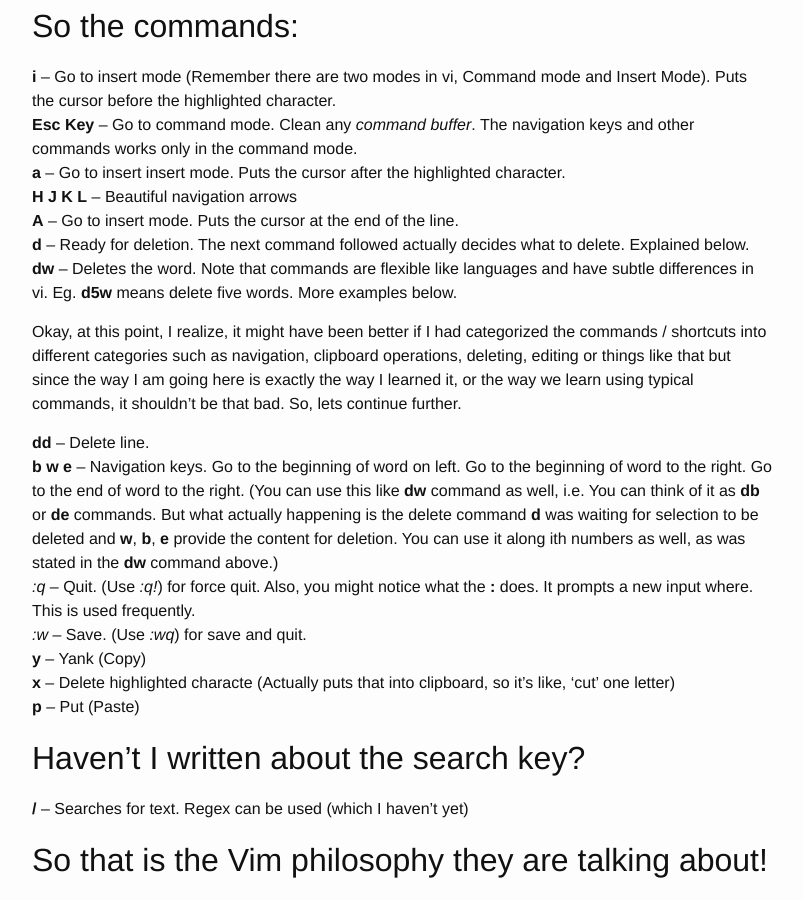
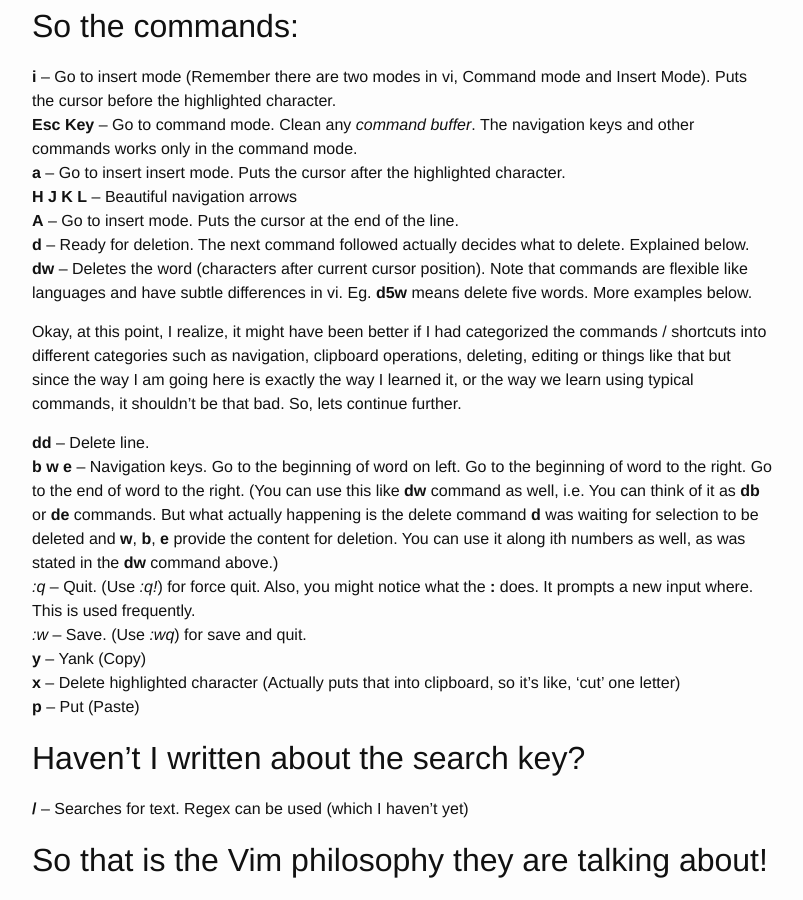
Before and after one commit to scimad/scimad.github.io, a Jekyll site: the page built from _posts/2019-08-27-the-vi-editor.markdown, in a window 1280 px wide and 900 px high, scrolled down 579 px. Shown: the whole window, without its empty margins (238-1041 px from the left). Built offline with Jekyll 4.4.1, drawn with Linux system fonts in a browser that asks for light colours.

Commit message:
Minor spelling fix | Improve explanation of command | Thanks @sarmilaupadhyaya

```diff
--- a/_posts/2019-08-27-the-vi-editor.markdown
+++ b/_posts/2019-08-27-the-vi-editor.markdown
@@ -17,7 +17,7 @@
 **H J K L** -- Beautiful navigation arrows
 **A**       -- Go to insert mode. Puts the cursor at the end of the line.
 **d**       -- Ready for deletion. The next command followed actually decides what to delete. Explained below.
-**dw**      -- Deletes the word. Note that commands are flexible like languages and have subtle differences in vi. Eg. **d5w** means delete five words. More examples below.
+**dw**      -- Deletes the word (characters after current cursor position). Note that commands are flexible like languages and have subtle differences in vi. Eg. **d5w** means delete five words. More examples below.
 
 Okay, at this point, I realize, it might have been better if I had categorized the commands / shortcuts into different categories such as navigation, clipboard operations, deleting, editing or things like that but since the way I am going here is exactly the way I learned it, or the way we learn using typical commands, it shouldn't be that bad. So, lets continue further.
 
@@ -26,7 +26,7 @@
 *:q*        -- Quit. (Use *:q!*) for force quit. Also, you might notice what the **:** does. It prompts a new input where. This is used frequently.
 *:w*        -- Save. (Use *:wq*) for save and quit.
 **y**        -- Yank (Copy)
-**x**        -- Delete highlighted characte (Actually puts that into clipboard, so it's like, 'cut' one letter)
+**x**        -- Delete highlighted character (Actually puts that into clipboard, so it's like, 'cut' one letter)
 **p**        -- Put (Paste)
 
 ## Haven't I written about the search key?
```
